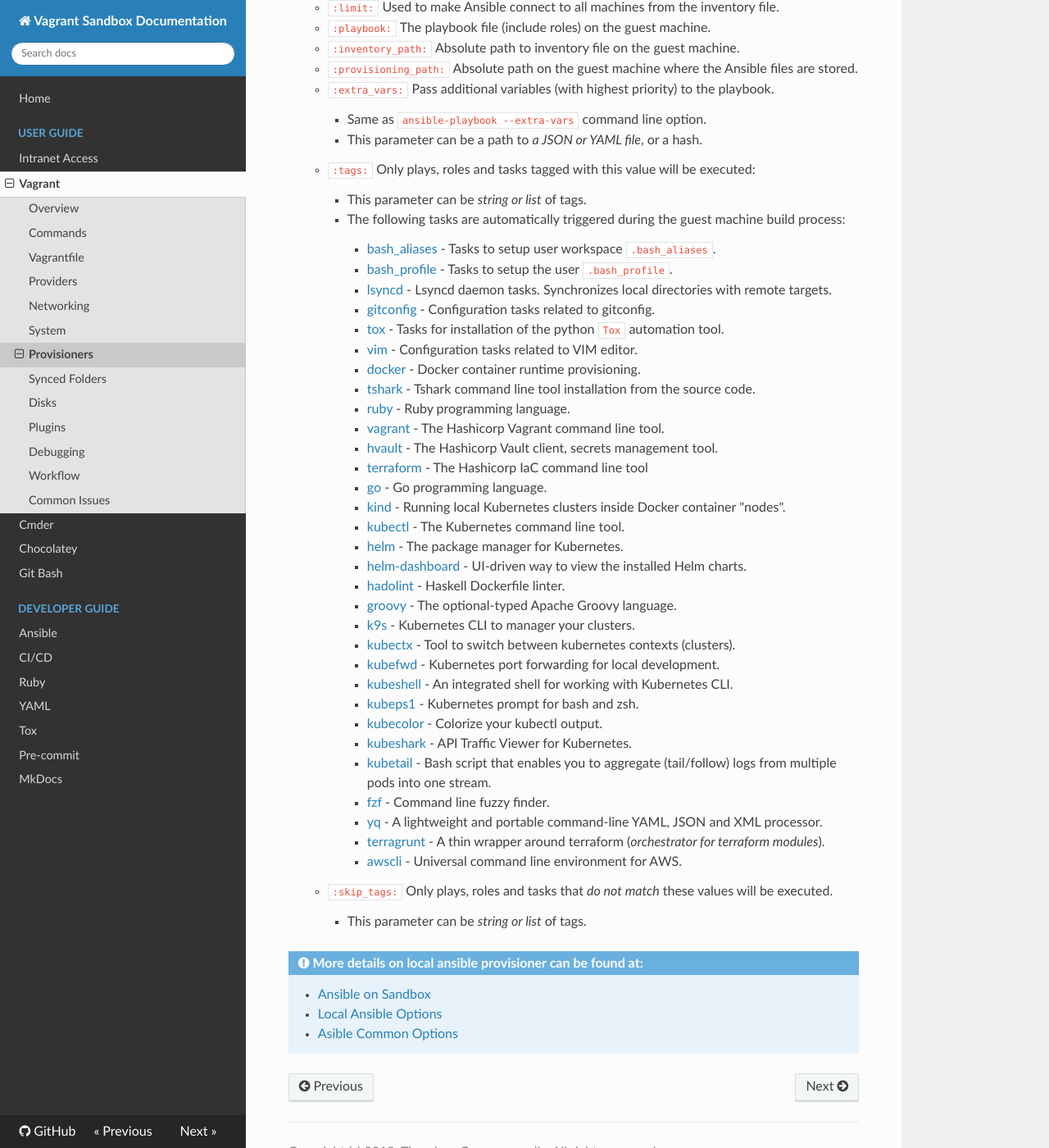
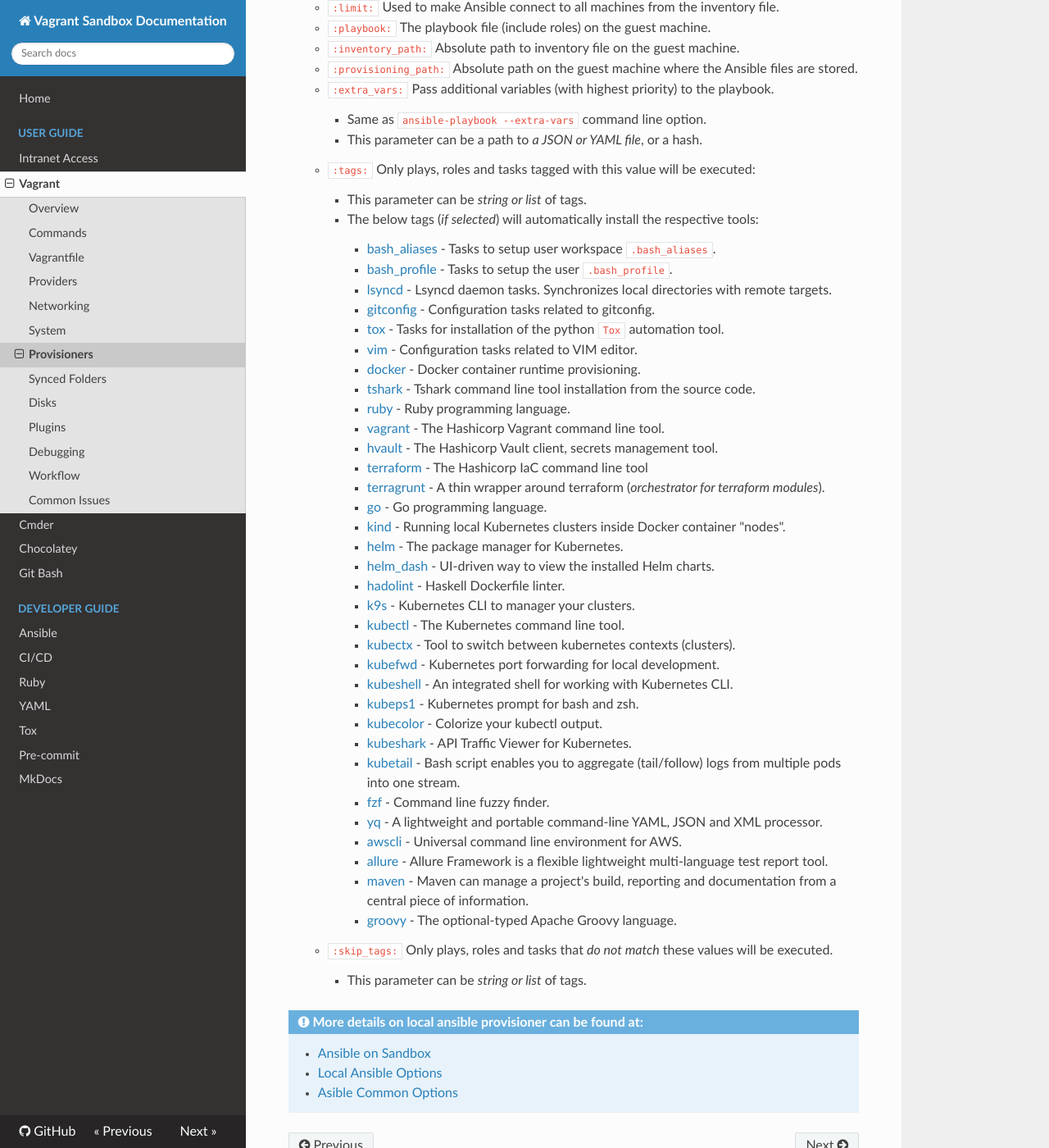
Before and after one commit to theodore86/vagrantenv, an MkDocs documentation site: the page built from docs/vagrant/provisioners.md, in a window 1280 px wide and 1400 px high, scrolled down 5155 px. Shown: the whole window at 82% size. Built offline with MkDocs 1.6.1, drawn with Linux system fonts in a browser that asks for light colours; nearby versions of some CDN libraries.

Commit message:
Add ansible role for allure (framework) command line
- Update ansible roles with allure role/tag
- Fix kube-shell role due to cryptography and pyopenssl
  incompatibilities
- Update documentation
- Update vagrant.yaml, add kube-shell to default tag list

````diff
--- a/docs/vagrant/provisioners.md
+++ b/docs/vagrant/provisioners.md
@@ -198,7 +198,7 @@
         - This parameter can be a path to *a JSON or YAML file*, or a hash.
     - ``:tags:`` Only plays, roles and tasks tagged with this value will be executed:
         - This parameter can be *string or list* of tags.
-        - The following tasks are automatically triggered during the guest machine build process:
+        - The below tags (*if selected*) will automatically install the respective tools:
 
             - [bash_aliases](https://www.cyberciti.biz/faq/create-permanent-bash-alias-linux-unix/) - Tasks to setup user workspace ```.bash_aliases```.
             - [bash_profile](https://linuxize.com/post/bashrc-vs-bash-profile/) - Tasks to setup the user ```.bash_profile```.
@@ -212,25 +212,27 @@
             - [vagrant](https://www.vagrantup.com/) - The Hashicorp Vagrant command line tool.
             - [hvault](https://www.vaultproject.io/docs/what-is-vault) - The Hashicorp Vault client, secrets management tool.
             - [terraform](https://www.terraform.io/) - The Hashicorp IaC command line tool
+            - [terragrunt](https://terragrunt.gruntwork.io/) - A thin wrapper around terraform (*orchestrator for terraform modules*).
             - [go](https://go.dev/) - Go programming language.
             - [kind](https://kind.sigs.k8s.io/) - Running local Kubernetes clusters inside Docker container "nodes".
+            - [helm](https://helm.sh/) - The package manager for Kubernetes.
+            - [helm_dash](https://github.com/komodorio/helm-dashboard) - UI-driven way to view the installed Helm charts.
+            - [hadolint](https://github.com/hadolint/hadolint) - Haskell Dockerfile linter.
+            - [k9s](https://github.com/derailed/k9s) - Kubernetes CLI to manager your clusters.
             - [kubectl](https://kubernetes.io/docs/tasks/tools/) - The Kubernetes command line tool.
-            - [helm](https://helm.sh/) - The package manager for Kubernetes.
-            - [helm-dashboard](https://github.com/komodorio/helm-dashboard) - UI-driven way to view the installed Helm charts.
-            - [hadolint](https://github.com/hadolint/hadolint) - Haskell Dockerfile linter.
-            - [groovy](https://groovy-lang.org/) - The optional-typed Apache Groovy language.
-            - [k9s](https://github.com/derailed/k9s) - Kubernetes CLI to manager your clusters.
             - [kubectx](https://github.com/ahmetb/kubectx) - Tool to switch between kubernetes contexts (clusters).
             - [kubefwd](https://github.com/txn2/kubefwd) - Kubernetes port forwarding for local development.
             - [kubeshell](https://github.com/cloudnativelabs/kube-shell) - An integrated shell for working with Kubernetes CLI.
             - [kubeps1](https://github.com/jonmosco/kube-ps1) - Kubernetes prompt for bash and zsh.
             - [kubecolor](https://github.com/hidetatz/kubecolor) - Colorize your kubectl output.
             - [kubeshark](https://kubeshark.co/pcap-or-it-didnt-happen) - API Traffic Viewer for Kubernetes.
-            - [kubetail](https://github.com/johanhaleby/kubetail) - Bash script that enables you to aggregate (tail/follow) logs from multiple pods into one stream.
+            - [kubetail](https://github.com/johanhaleby/kubetail) - Bash script enables you to aggregate (tail/follow) logs from multiple pods into one stream.
             - [fzf](https://github.com/junegunn/fzf) - Command line fuzzy finder.
             - [yq](https://github.com/mikefarah/yq) - A lightweight and portable command-line YAML, JSON and XML processor.
-            - [terragrunt](https://terragrunt.gruntwork.io/) - A thin wrapper around terraform (*orchestrator for terraform modules*).
             - [awscli](https://pypi.org/project/awscli) - Universal command line environment for AWS.
+            - [allure](https://docs.qameta.io/allure) - Allure Framework is a flexible lightweight multi-language test report tool.
+            - [maven](https://maven.apache.org) - Maven can manage a project's build, reporting and documentation from a central piece of information.
+            - [groovy](https://groovy-lang.org) - The optional-typed Apache Groovy language.
 
     - ``:skip_tags:`` Only plays, roles and tasks that *do not match* these values will be executed.
         - This parameter can be *string or list* of tags.
````
Also changed, not shown: vagrant.yaml (+6 -4 lines), 10 other files.
